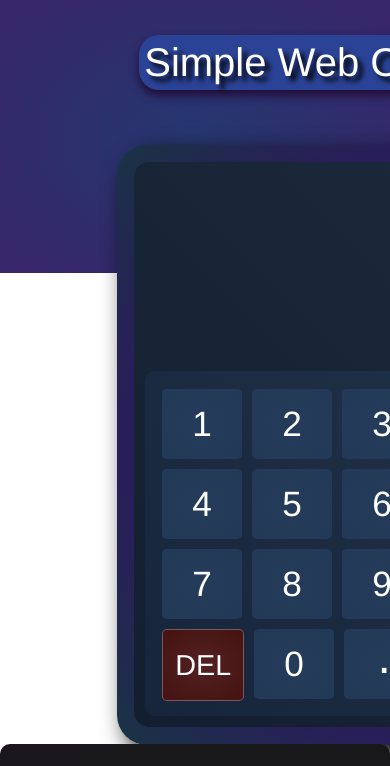
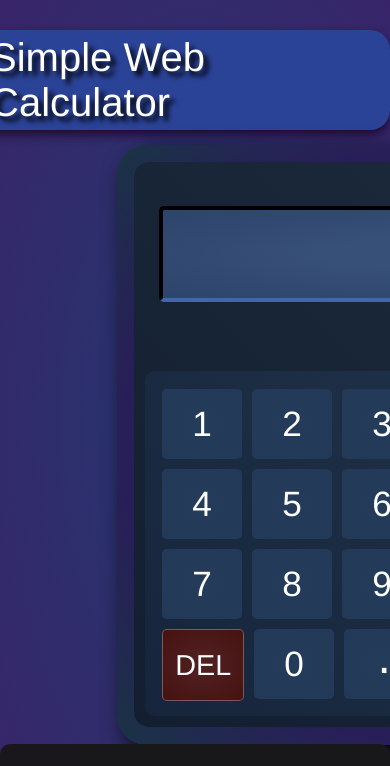
Before and after one commit to LucioFex/Simple-Web-Calculator, a plain HTML site: page simpleCalculator.html in a window 390 px wide. Shown: the top 766 px of the page. Drawn offline with Linux system fonts and the light colour scheme.

Commit message:
feat, fix: Implementation of the calculator's screen and little fix about the responsive design of the page about the body background color.

```diff
--- a/calculatorFunctionality.js
+++ b/calculatorFunctionality.js
@@ -4,7 +4,6 @@ var colors = ["#294192", "#2f4d0d", "#412781", "#811414"];
 var nums = 0
 
 function setUp () {
-
     // Functionality of the terms and privacy buttons
     let terms = document.getElementById("terms");
     let privacy = document.getElementById("privacy");
--- a/calculatorStyle.css
+++ b/calculatorStyle.css
@@ -8,6 +8,7 @@
 
 html, body {
     height: 100%;
+    background: radial-gradient(at center, #253770, #382569);
 }
 
 #container {
@@ -17,21 +18,20 @@ html, body {
 #main {
     overflow: auto;
     padding-bottom: 70%;
-    background: radial-gradient(at center, #253770, #382569);
 }
 
 #title {
     color: white;
     background-color: #2b4499;
-    font: 2.5em Helvetica, Candara;
-    width: 420px;
-    margin: 15px 35.7%;
-    padding: 5px;
+    font: 2.5em Helvetica, Candara, Arial;
+    width: fit-content;
+    top: 30px;
+    left: calc(50% - 230px);
+    padding: 5px 25px 5px 25px;
     border-radius: 20px;
     text-shadow: 5px 5px 5px #000000;
     box-shadow: 0px 5px 10px #220a36;
     position: absolute;
-    top: 20px;
     transition: 3s ease-in-out 0.1s;
 }
 
@@ -47,13 +47,40 @@ html, body {
     position: absolute;
 }
 
-#calculatorInterface {
+#calculator-interface {
     margin: 17px;
     width: 560px;
     height: 565px;
     background: linear-gradient(to top right, #131f30, #1d2b3d);
     position: relative;
     border-radius: 15px;
+}
+
+#calculator-screen {
+    position: absolute;
+    background: radial-gradient(at center, #375077 25%, #2d446b);
+    border: #213353 inset 4px;
+    width: 90%;
+    height: 88px;
+    top: 44px;
+    left: 4.5%;
+    border-radius: 5px;
+}
+
+#screen-top, #screen-bottom {
+    position: absolute;
+    width: 100%;
+    height: 50%;
+}
+
+#screen-top { /* Continue from here */
+    top: 0;
+    /* background: red; */
+}
+
+#screen-bottom { /* Continue from here */
+    top: 50%;
+    /* background: green; */
 }
 
 #nums-container {
@@ -91,6 +118,10 @@ html, body {
     transition: 0.18s ease-in-out 0.01s;
 }
 
+.button:hover {
+    transform: scale(1.15);
+}
+
 #nums-container .button {
     background: radial-gradient(at center, #243b5a, #223958);
     font-size: 2.2em;
@@ -120,10 +151,6 @@ html, body {
     background: radial-gradient(at center, #3a5285, #435f9b);
     width: calc(100px * 2);
     height: 65px;
-}
-
-.button:hover {
-    transform: scale(1.15);
 }
 
 footer {
--- a/simpleCalculator.html
+++ b/simpleCalculator.html
@@ -19,7 +19,11 @@
                 <h1 id="title">Simple Web Calculator</h1>
             </header>
             <div id=calculator>
-                <div id="calculatorInterface">
+                <div id="calculator-interface">
+                    <div id="calculator-screen">
+                        <div id="screen-top"></div>
+                        <div id="screen-bottom"></div>
+                    </div>
                     <div id="nums-container">
                         <div class="numbers-line">
                             <div id="num1" class="button">1</div>
```
